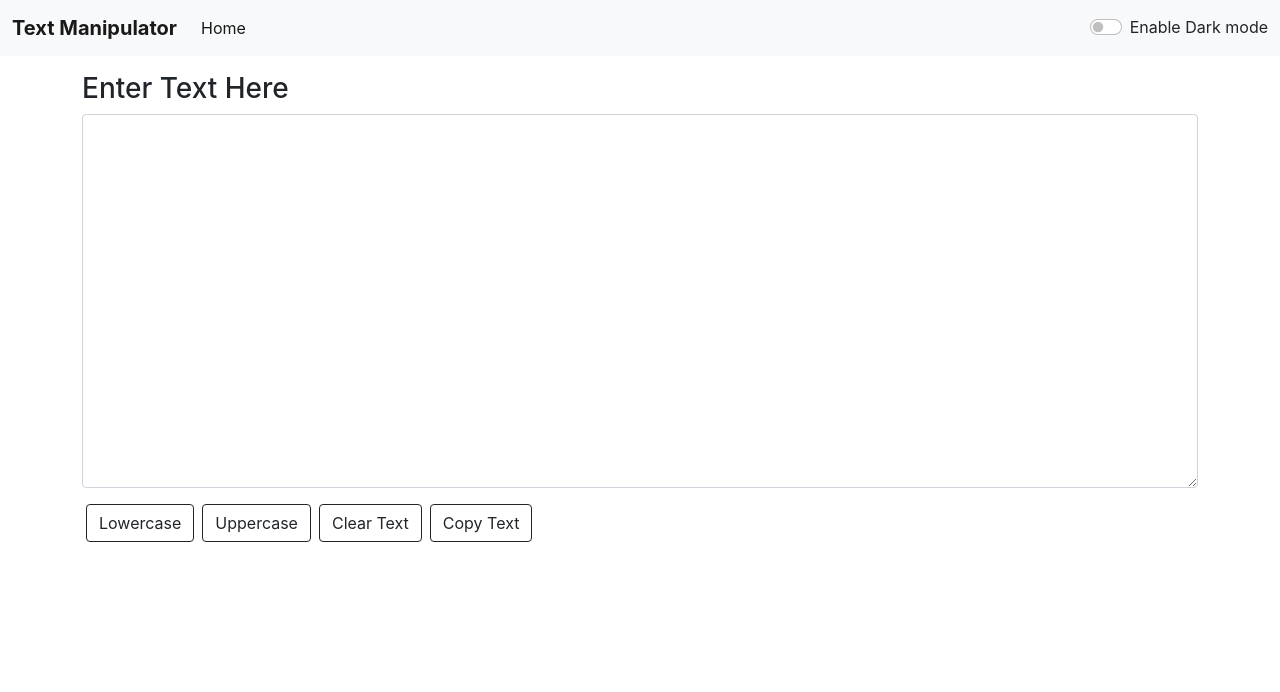
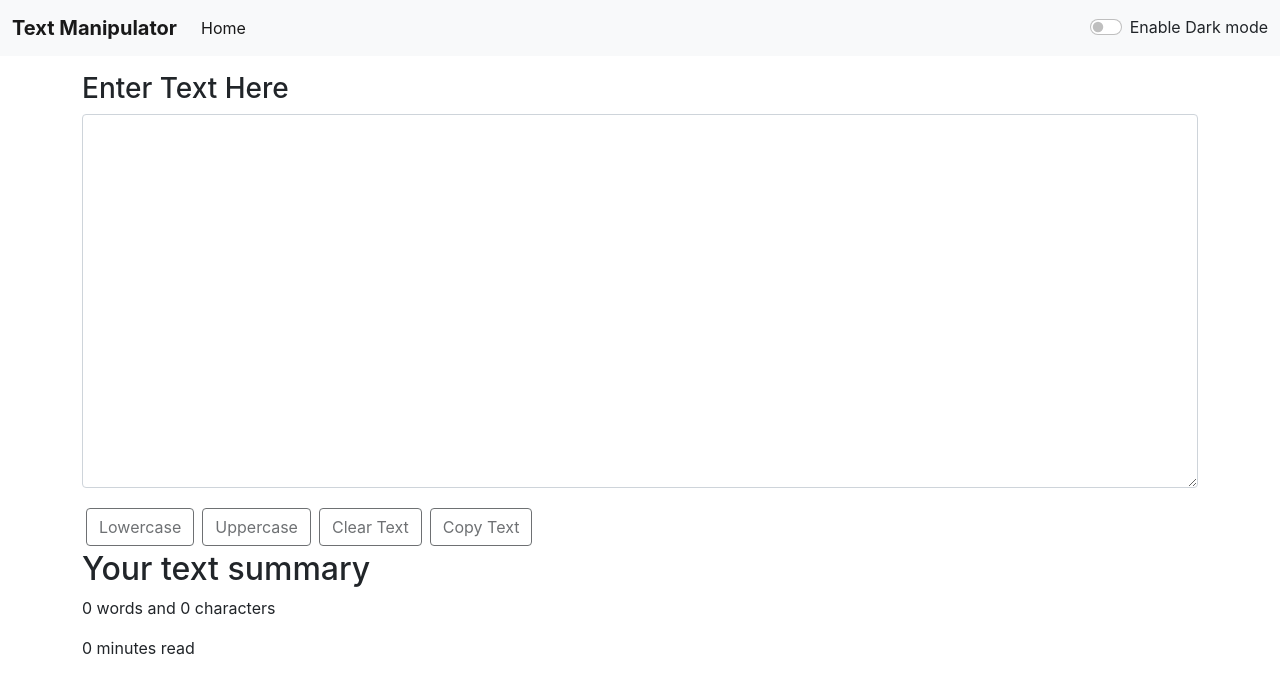
Before and after one commit to AnshikaGusain/Text_Manipulator, a React (Create React App) app: page / in a window 1280 px wide. Shown: the top 692 px of the page. Built offline with nearby package versions, Linux system fonts and the light colour scheme.

Commit message:
Adding more functionality

```diff
--- a/public/index.html
+++ b/public/index.html
@@ -7,7 +7,7 @@
     <meta name="theme-color" content="#000000" />
     <meta
       name="description"
-      content="Web site created using create-react-app"
+      content="Textmanipulator is a word counter and character counting utility which can be used to manipulate your text in the way you want. You can remove extra spaces, copy the manipulated text as well as convert your text from Uppercase to Lowercase and Lowercase to Uppercase"
     />
     <link rel="apple-touch-icon" href="%PUBLIC_URL%/logo192.png" />
     <!--
--- a/src/components/Textarea.js
+++ b/src/components/Textarea.js
@@ -28,10 +28,15 @@ const Textarea=({mode})=>{
                 <textarea onChange={onChange} style={{backgroundColor:`${mode==="light"?"white":"#213549"}`,color:`${mode==="light"?"black":"white"}`}} value={text} className="form-control" id="textarea" rows="15"></textarea>
             </div>
             <div className='container'>
-                <button onClick={onChangeLower} type="button" className={`btn btn-outline-${mode==="light"?"dark":"light"} mx-1`}>Lowercase</button>
-                <button onClick={onChangeUpper} type="button" className={`btn btn-outline-${mode==="light"?"dark":"light"} mx-1`}>Uppercase</button>
-                <button onClick={onClear} type="button" className={`btn btn-outline-${mode==="light"?"dark":"light"} mx-1`}>Clear Text</button>
-                <button onClick={onCopy} type="button" className={`btn btn-outline-${mode==="light"?"dark":"light"} mx-1`}>Copy Text</button>
+                <button disabled={text.length===0} onClick={onChangeLower} type="button" className={`btn btn-outline-${mode==="light"?"dark":"light"} mx-1 my-1`}>Lowercase</button>
+                <button disabled={text.length===0} onClick={onChangeUpper} type="button" className={`btn btn-outline-${mode==="light"?"dark":"light"} mx-1 my-1`}>Uppercase</button>
+                <button disabled={text.length===0} onClick={onClear} type="button" className={`btn btn-outline-${mode==="light"?"dark":"light"} mx-1 my-1`}>Clear Text</button>
+                <button disabled={text.length===0} onClick={onCopy} type="button" className={`btn btn-outline-${mode==="light"?"dark":"light"} mx-1 my-1`}>Copy Text</button>
+            </div>
+            <div className='container'>
+                <h2>Your text summary</h2>
+                <p>{text.split(" ").filter((element)=>{return element.length!==0}).length} words and {text.length} characters</p>
+                <p>{0.008 * text.split(" ").filter((element)=>{return element.length!==0}).length} minutes read</p>
             </div>
         </>
     )
```
